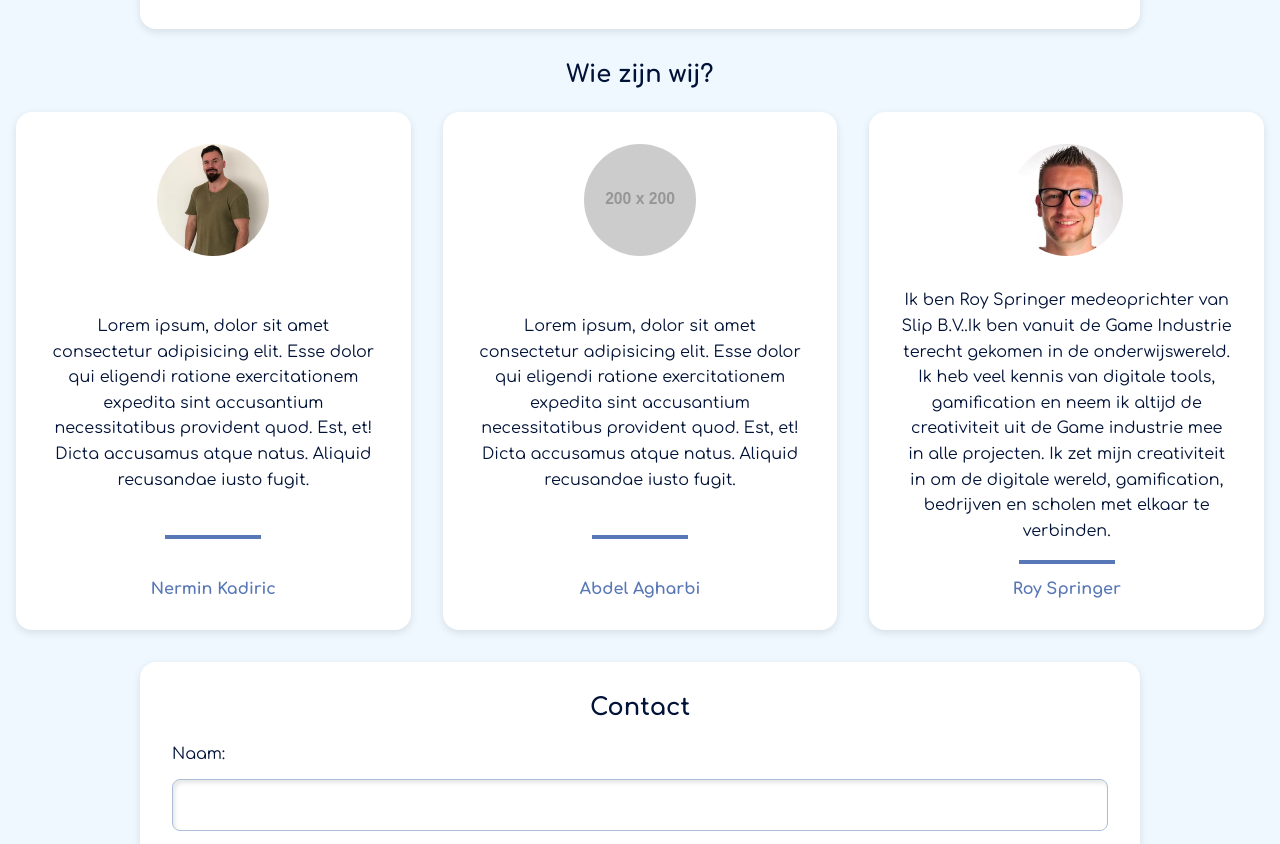
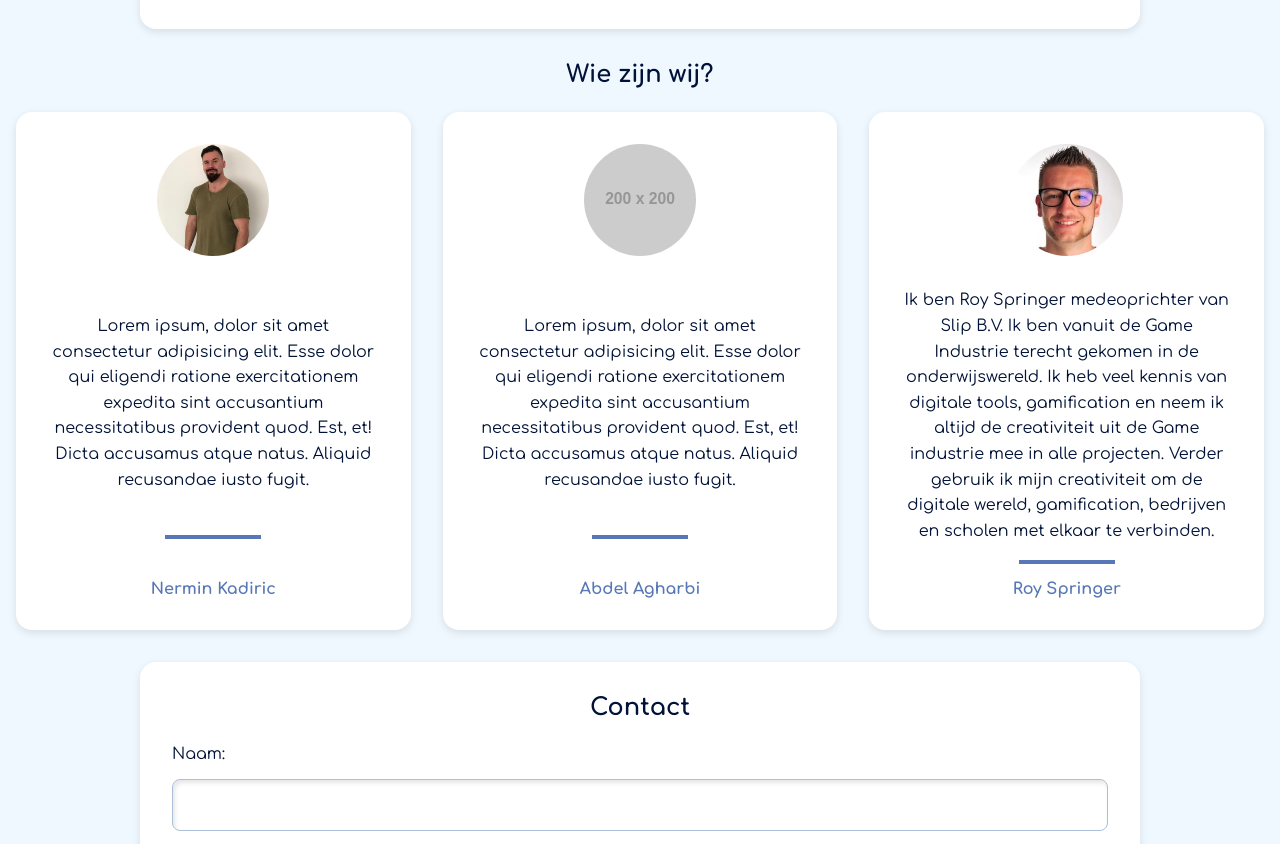
Before and after one commit to RoySpringer/SLIP, a website built with webpack: page src/index.html in a window 1280 px wide. Shown: the part 1303-2147 px from the top of the page. Built offline with nearby package versions, Linux system fonts and the light colour scheme; placeholder pictures from the web are drawn by us.

Commit message:
Fixed some minor issues

```diff
--- a/src/css/style.scss
+++ b/src/css/style.scss
@@ -211,6 +211,10 @@ main {
 }
 
 #who-are-we {
+    max-width: 1920px;
+    margin-left: auto;
+    margin-right: auto;
+
     article {
         display: flex;
         justify-content: space-between;
--- a/src/index.html
+++ b/src/index.html
@@ -672,10 +672,10 @@
         </article>
         <article class="card">
           <img src="./img/r-springer.jpg" alt="Person">
-          <p>Ik ben Roy Springer medeoprichter van Slip B.V..Ik ben vanuit de Game Industrie terecht gekomen
+          <p>Ik ben Roy Springer medeoprichter van Slip B.V. Ik ben vanuit de Game Industrie terecht gekomen
             in de onderwijswereld.
             Ik heb veel kennis van digitale tools, gamification en neem ik altijd de creativiteit uit de Game industrie
-            mee in alle projecten. Ik zet mijn creativiteit in om de digitale wereld, gamification,
+            mee in alle projecten. Verder gebruik ik mijn creativiteit om de digitale wereld, gamification,
             bedrijven en scholen met elkaar te verbinden.</p>
           <hr>
           <h4>Roy Springer</h4>
```
